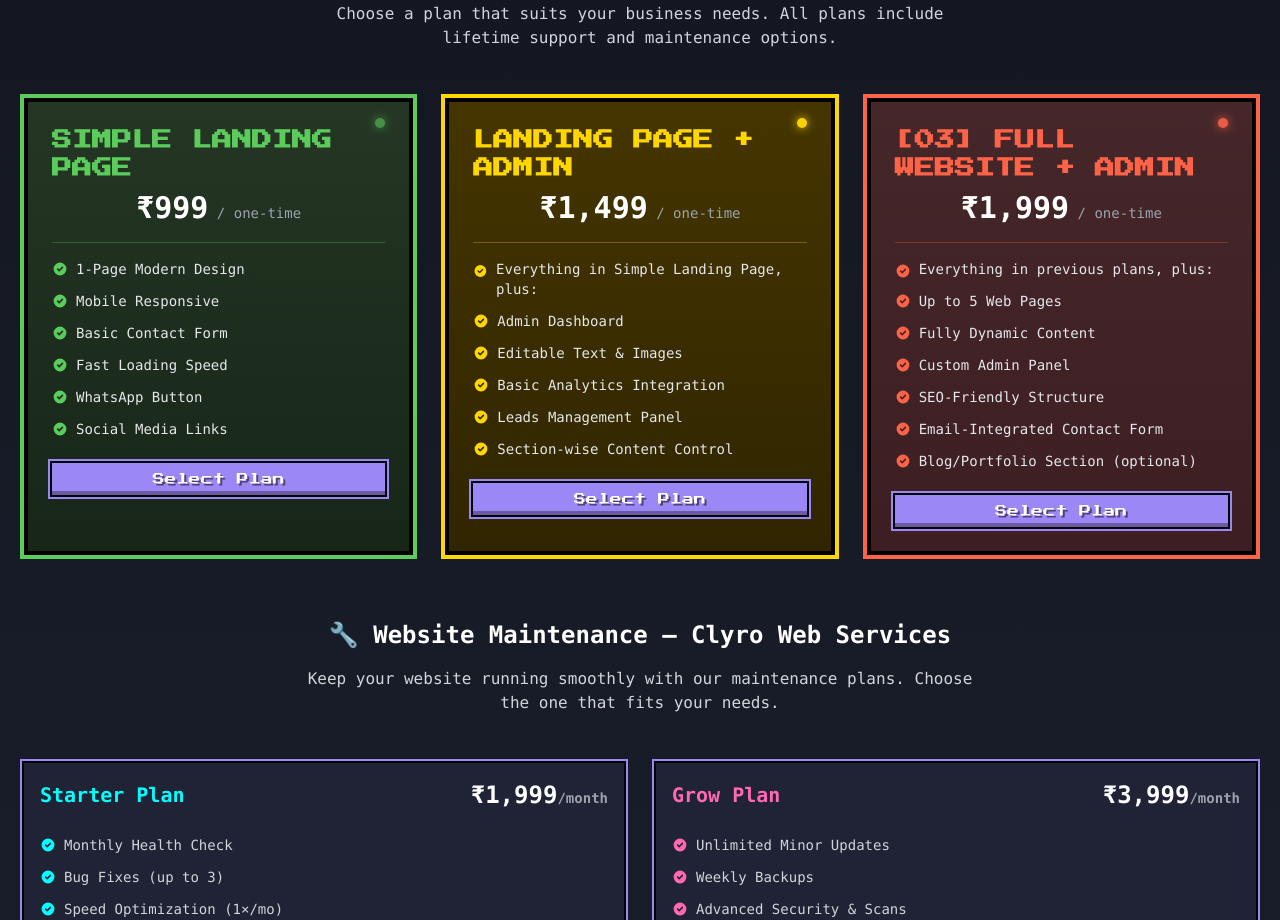
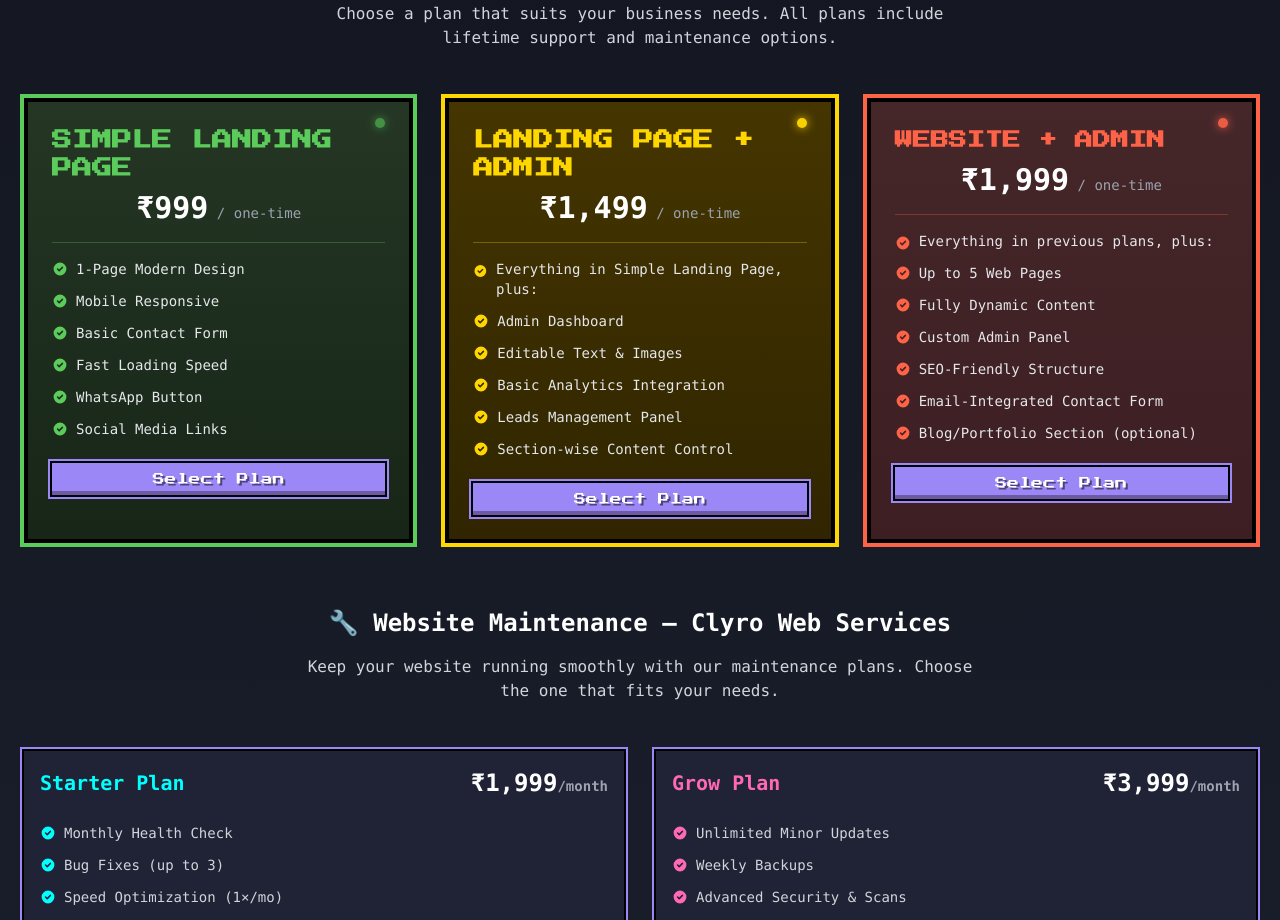
Before and after one commit to aakashtiwari-dev/Aakash-Portfolio, a React (Vite) app: page / in a window 1280 px wide. Shown: the part 3140-4060 px from the top of the page. Built offline with nearby package versions, Linux system fonts and the light colour scheme.

Commit message:
Visual edit in Lovable
Edited UI in Lovable

```diff
--- a/src/components/PricingSection.tsx
+++ b/src/components/PricingSection.tsx
@@ -154,9 +154,7 @@ const PricingSection = () => {
               <span className="led red animate-blink"></span>
             </div>
             <div className="p-6">
-              <h3 className="text-xl font-bold mb-2 text-pixel-red font-pixel">
-                &#91;03&#93; FULL WEBSITE + ADMIN
-              </h3>
+              <h3 className="font-bold mb-2 text-pixel-red font-pixel text-lg">WEBSITE + ADMIN</h3>
 
               <div className="mb-4 text-center">
                 <span className="text-3xl font-bold text-white">₹1,999</span>
```
